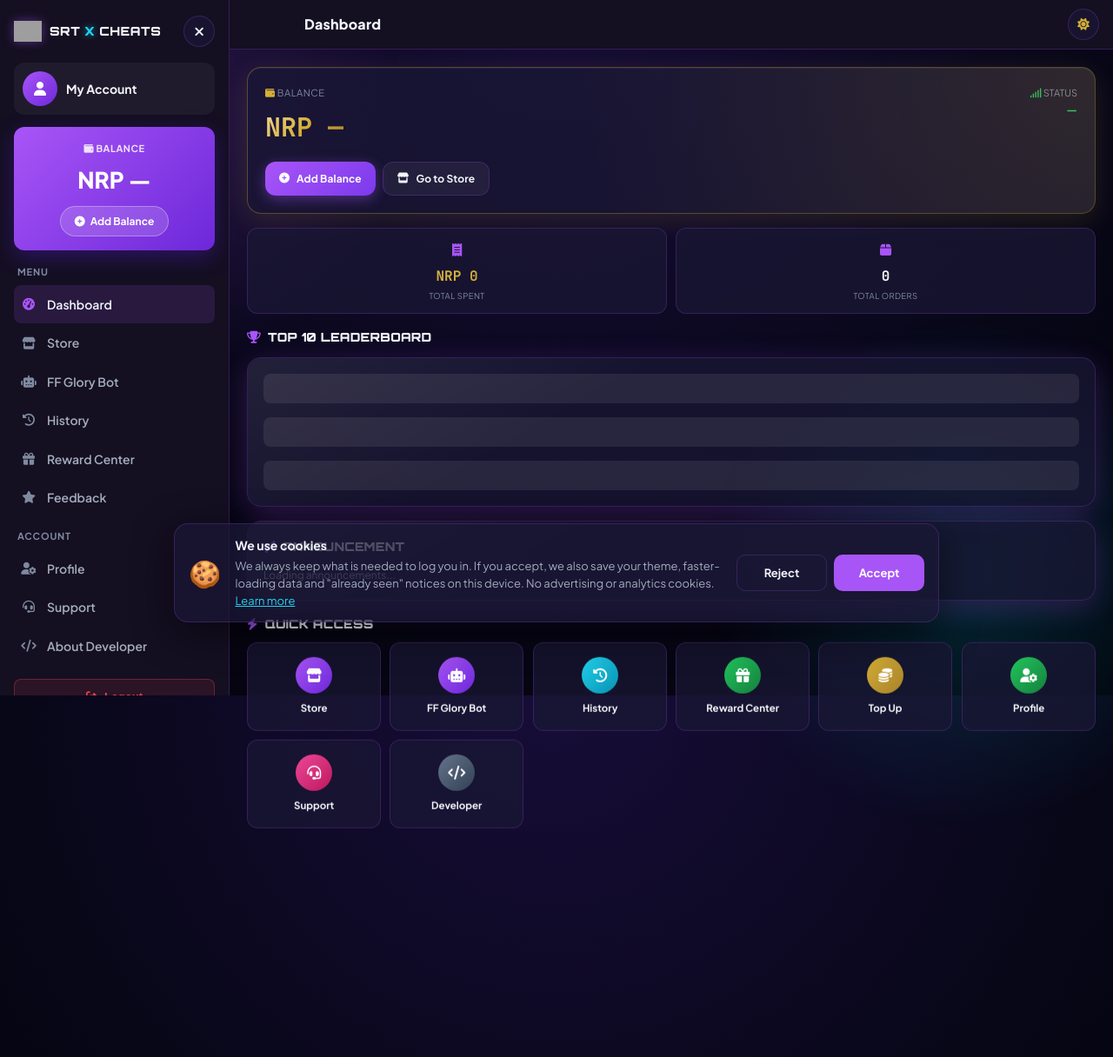
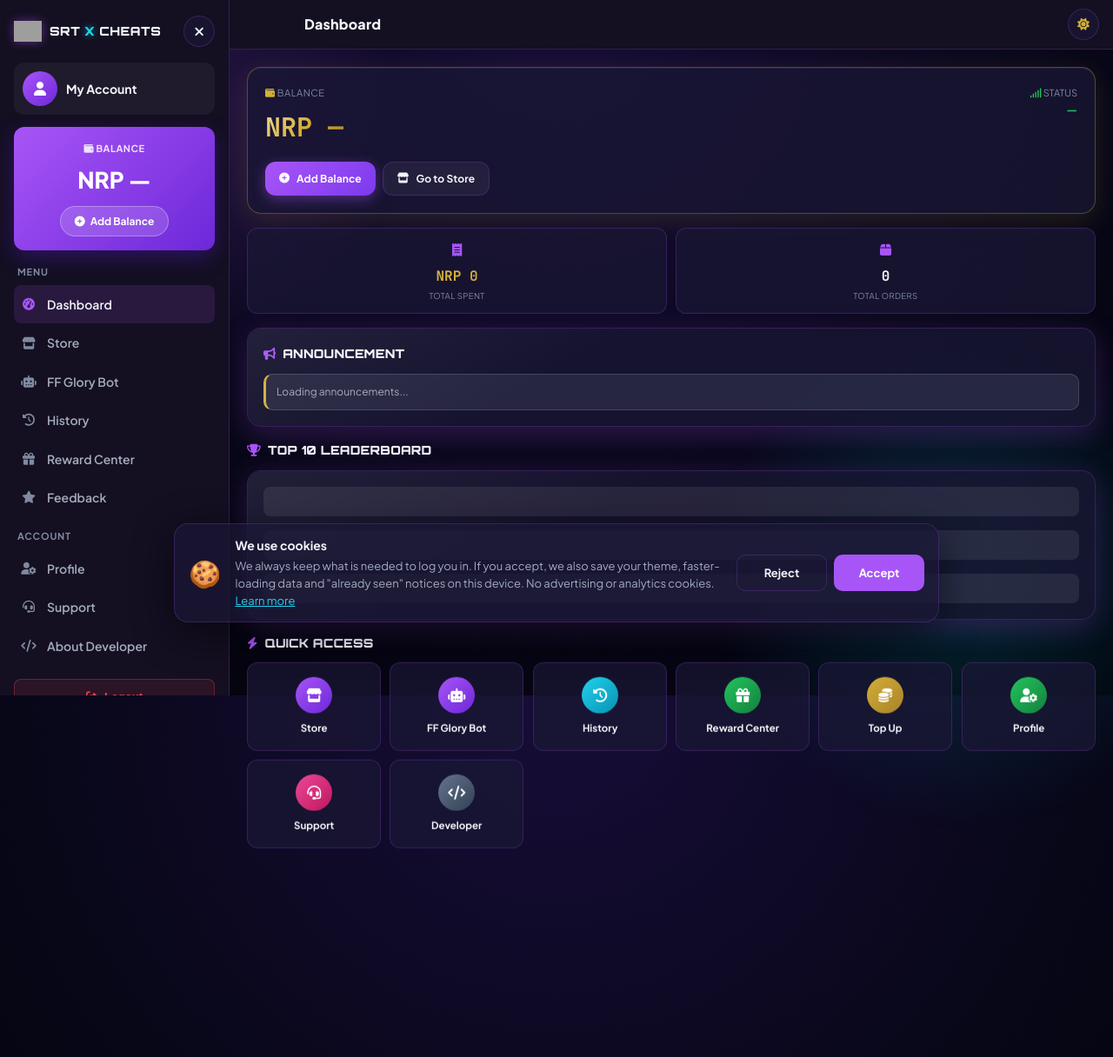
Before and after one commit to srtxcheatr/storesrt, a PHP site: page /dashboard.php in a window 1280 px wide. Shown: the top 1216 px of the page at 87% size. Run offline with PHP 8.4, Linux system fonts and the light colour scheme; some libraries are stand-ins or nearby versions; grey boxes are pictures that could not be loaded.

Commit message:
Add files via upload

```diff
--- a/apicontact.php
+++ b/apicontact.php
@@ -259,7 +259,7 @@ require __DIR__ . '/includes/nav.php';
 
 <script type="module">
 // src by SRT X CHEATS. Copy right SRT X CHEATS
-import { requireAuth, backendFetch, toast, fmtDate, esc } from '/assets/js/app.js?v=20261025-1';
+import { requireAuth, backendFetch, toast, fmtDate, esc } from '/assets/js/app.js?v=20261018-2';
 
 // src by SRT X CHEATS. Copy right SRT X CHEATS
 const ENDPOINT_PATH = '/api/reseller/v1';
--- a/dashboard.php
+++ b/dashboard.php
@@ -12,9 +12,7 @@ require __DIR__ . '/includes/nav.php';
         <?php require __DIR__ . '/includes/topup-warning.php'; ?>
         <?php $proCard = false; require __DIR__ . '/includes/pro-reseller.php'; ?>
 
-        <div class="dash-grid">
-
-        <div class="dash-hero">
+        <div class="dash-hero tilt">
             <div class="dash-hero-top">
                 <div>
                     <div class="dash-hero-label"><i class="fas fa-wallet" style="color:var(--neon-amber)"></i> BALANCE</div>
@@ -31,7 +29,7 @@ require __DIR__ . '/includes/nav.php';
             </div>
         </div>
 
-        <div class="panel reseller-card hidden dash-wide" id="resellerCard">
+        <div class="panel reseller-card hidden" id="resellerCard">
             <div class="prompt-header"><i class="fas fa-crown" style="color:var(--neon-amber)"></i> RESELLER MODE</div>
             <div class="reseller-progress-row">
                 <div class="reseller-progress-item">
@@ -80,7 +78,11 @@ require __DIR__ . '/includes/nav.php';
             </div>
         </div>
 
-        <div class="dash-main">
+        <div class="panel" id="noticePanel">
+            <div class="prompt-header"><i class="fas fa-bullhorn"></i> ANNOUNCEMENT</div>
+            <div id="noticeText" style="font-size:12px;color:var(--text-secondary)">Loading announcements...</div>
+        </div>
+
         <div class="prompt-header"><i class="fas fa-trophy"></i> TOP 10 LEADERBOARD</div>
         <div class="panel" id="leaderboardPanel">
             <div id="leaderboardList" class="leaderboard-list">
@@ -89,55 +91,70 @@ require __DIR__ . '/includes/nav.php';
                 <div class="skeleton-row"></div>
             </div>
         </div>
-        </div>
-
-        <div class="dash-side">
-        <div class="panel" id="noticePanel">
-            <div class="prompt-header"><i class="fas fa-bullhorn"></i> ANNOUNCEMENT</div>
-            <div id="noticeText" style="font-size:12px;color:var(--text-secondary)">Loading announcements...</div>
-        </div>
 
         <div class="prompt-header"><i class="fas fa-bolt"></i> QUICK ACCESS</div>
         <div class="shortcut-grid">
-            <a href="/store.php" class="shortcut-card">
+            <a href="/store.php" class="shortcut-card tilt">
                 <div class="shortcut-icon"><i class="fas fa-store"></i></div>
                 Store
             </a>
-            <a href="/glorybot.php" class="shortcut-card" data-c="purple">
+            <a href="/glorybot.php" class="shortcut-card tilt" data-c="purple">
                 <div class="shortcut-icon"><i class="fas fa-robot"></i></div>
                 FF Glory Bot
             </a>
-            <a href="/history.php" class="shortcut-card" data-c="blue">
+            <a href="/history.php" class="shortcut-card tilt" data-c="blue">
                 <div class="shortcut-icon"><i class="fas fa-clock-rotate-left"></i></div>
                 History
             </a>
-            <a href="/rewards.php" class="shortcut-card" data-c="green">
+            <a href="/rewards.php" class="shortcut-card tilt" data-c="green">
                 <div class="shortcut-icon"><i class="fas fa-gift"></i></div>
                 Reward Center
             </a>
-            <a href="/admin/owner.php" class="shortcut-card" data-c="amber">
+            <a href="/admin/owner.php" class="shortcut-card tilt" data-c="amber">
                 <div class="shortcut-icon"><i class="fas fa-coins"></i></div>
                 Top Up
             </a>
-            <a href="/profile.php" class="shortcut-card" data-c="green">
+            <a href="/profile.php" class="shortcut-card tilt" data-c="green">
                 <div class="shortcut-icon"><i class="fas fa-user-gear"></i></div>
                 Profile
             </a>
-            <a href="/store.php#support" class="shortcut-card" data-c="pink">
+            <a href="/store.php#support" class="shortcut-card tilt" data-c="pink">
                 <div class="shortcut-icon"><i class="fas fa-headset"></i></div>
                 Support
             </a>
-            <a href="<?= htmlspecialchars(DEVELOPER_URL) ?>" target="_blank" class="shortcut-card" data-c="grey">
+            <a href="<?= htmlspecialchars(DEVELOPER_URL) ?>" target="_blank" class="shortcut-card tilt" data-c="grey">
                 <div class="shortcut-icon"><i class="fas fa-code"></i></div>
                 Developer
             </a>
         </div>
-        </div>
-
-        </div><!-- /dash-grid -->
 
     </div>
 </div>
+
+<style>
+/* src by SRT X CHEATS. Copy right SRT X CHEATS */
+.ann-card { max-width: 460px; width: 100%; text-align: center; position: relative; overflow: hidden; }
+.ann-card::before { content: ""; position: absolute; inset: 0 0 auto 0; height: 3px; background: linear-gradient(90deg, var(--neon-purple, #a855f7), var(--neon-blue, #22d3ee), var(--neon-amber, #d4af37)); }
+.ann-badge { width: 54px; height: 54px; margin: 6px auto 10px; border-radius: 50%; display: flex; align-items: center; justify-content: center; font-size: 22px;
+    color: var(--neon-amber, #d4af37); background: rgba(212, 175, 55, .12); border: 1px solid rgba(212, 175, 55, .45); animation: annPulse 2.4s ease-in-out infinite; }
+@keyframes annPulse { 0%, 100% { box-shadow: 0 0 0 0 rgba(212, 175, 55, .35); } 50% { box-shadow: 0 0 0 10px rgba(212, 175, 55, 0); } }
+.ann-title { font-family: var(--font-heading, 'Orbitron', sans-serif); font-size: 15px; font-weight: 800; letter-spacing: .12em; }
+.ann-sub { display: inline-block; margin-top: 6px; font-size: 10.5px; font-weight: 800; letter-spacing: .1em; color: var(--neon-blue, #22d3ee);
+    border: 1px solid currentColor; border-radius: 999px; padding: 2px 10px; opacity: .9; }
+/* the message itself: readable text on a soft gray card */
+.ann-msg { margin: 16px 0; padding: 14px 16px; text-align: left; max-height: 46vh; overflow-y: auto;
+    font: 500 14px/1.7 'Plus Jakarta Sans', system-ui, sans-serif; letter-spacing: normal; word-spacing: normal;
+    white-space: pre-line; overflow-wrap: anywhere; color: #e5e7eb;
+    background: rgba(148, 163, 184, .16); border: 1px solid rgba(148, 163, 184, .30); border-left: 4px solid var(--neon-amber, #d4af37); border-radius: 12px; }
+[data-theme="light"] .ann-msg { color: #1f2937; background: #eceef2; border-color: #d3d7df; border-left-color: var(--neon-amber, #a8791f); }
+.ann-msg::-webkit-scrollbar { width: 5px; } .ann-msg::-webkit-scrollbar-thumb { background: rgba(148, 163, 184, .5); border-radius: 999px; }
+.ann-gift { display: none; margin: 0 0 14px; padding: 12px; border-radius: 12px; border: 1px dashed rgba(212, 175, 55, .6); background: rgba(212, 175, 55, .08); }
+.ann-card .btn { width: 100%; }
+#noticeText { white-space: pre-line; overflow-wrap: anywhere; line-height: 1.65; padding: 10px 12px; border-radius: 10px; margin-top: 6px;
+    background: rgba(148, 163, 184, .14); border: 1px solid rgba(148, 163, 184, .26); border-left: 3px solid var(--neon-amber, #d4af37); }
+[data-theme="light"] #noticeText { background: #eceef2; border-color: #d3d7df; }
+@media (prefers-reduced-motion: reduce) { .ann-badge { animation: none; } }
+</style>
 
 <div id="announceModal" class="modal-overlay hidden" role="dialog" aria-modal="true" aria-labelledby="annTitle">
     <div class="panel ann-card">
@@ -172,7 +189,7 @@ import {
     requireAuth, backendFetch, toast, enableTilt, esc,
     // src by SRT X CHEATS. Copy right SRT X CHEATS
     getData, cachePeek, cachePatch, cacheInvalidate, applyBalanceChange, statsFromHistory,
-} from '/assets/js/app.js?v=20261025-1';
+} from '/assets/js/app.js?v=20261018-2';
 import { avBadgeHtml, bannerClass, bannerInner, CROWNS } from '/assets/js/rewards-ui.js?v=20261026-1';
 
 const MEDALS = [
--- a/feedback.php
+++ b/feedback.php
@@ -76,7 +76,7 @@ require __DIR__ . '/includes/nav.php';
 
 <script type="module">
 // src by SRT X CHEATS. Copy right SRT X CHEATS
-import { requireAuth, backendFetch, toast, esc, getData, cacheInvalidate } from '/assets/js/app.js?v=20261025-1';
+import { requireAuth, backendFetch, toast, esc, getData, cacheInvalidate } from '/assets/js/app.js?v=20261018-2';
 
 let catalogCache = null;
 // src by SRT X CHEATS. Copy right SRT X CHEATS
@@ -240,7 +240,7 @@ function renderAllFeedback(feedback) {
                 <h3>${esc(row)}</h3>
                 <div class="fb-product-avg">${starsHtml(Math.round(avg))} <span>${avg.toFixed(1)} · ${items.length} review${items.length === 1 ? '' : 's'}</span></div>
             </div>
-            <div class="fb-grid">${items.map(f => `
+            ${items.map(f => `
                 <div class="fb-card">
                     <div class="fb-card-top">
                         <span class="fb-author">${esc(f.authorName || 'Anonymous')}</span>
@@ -249,7 +249,7 @@ function renderAllFeedback(feedback) {
                     ${f.comment ? `<div class="fb-comment">${esc(f.comment)}</div>` : ''}
                     <div class="fb-date"><i class="far fa-clock"></i> ${fmtDate(f.createdAt)}</div>
                 </div>
-            `).join('')}</div>
+            `).join('')}
         </div>`;
     // src by SRT X CHEATS. Copy right SRT X CHEATS
     }).join('');
--- a/glorybot.php
+++ b/glorybot.php
@@ -730,7 +730,7 @@ html { -webkit-text-size-adjust:100%; text-size-adjust:100%; }
 
 <script type="module">
 // src by SRT X CHEATS. Copy right SRT X CHEATS
-import { requireAuth, getAuthToken, toast, esc, fmtDate, getData, cachePeek, applyBalanceChange } from '/assets/js/app.js?v=20261025-1';
+import { requireAuth, getAuthToken, toast, esc, fmtDate, getData, cachePeek, applyBalanceChange } from '/assets/js/app.js?v=20261018-2';
 
 // src by SRT X CHEATS. Copy right SRT X CHEATS
 const $ = (id) => document.getElementById(id);
--- a/history.php
+++ b/history.php
@@ -128,7 +128,7 @@ require __DIR__ . '/includes/nav.php';
 </style>
 
 <script type="module">
-import { requireAuth, backendFetch, toast, fmtDate, esc, getData, cachePeek } from '/assets/js/app.js?v=20261025-1';
+import { requireAuth, backendFetch, toast, fmtDate, esc, getData, cachePeek } from '/assets/js/app.js?v=20261018-2';
 // src by SRT X CHEATS. Copy right SRT X CHEATS
 
 requireAuth(async () => {
--- a/home.php
+++ b/home.php
@@ -81,7 +81,7 @@ require __DIR__ . '/includes/nav.php';
 import {
     optionalAuth, fetchPublicCatalog, toast, esc, enableTilt,
     auth, googleProvider, signInWithPopup, backendFetch,
-} from '/assets/js/app.js?v=20261025-1';
+} from '/assets/js/app.js?v=20261018-2';
 
 // src by SRT X CHEATS. Copy right SRT X CHEATS
 window.openModal = (id) => document.getElementById(id)?.classList.remove('hidden');
--- a/othersprofile.php
+++ b/othersprofile.php
@@ -64,7 +64,7 @@ require __DIR__ . '/includes/nav.php';
 
 <script type="module">
 // src by SRT X CHEATS. Copy right SRT X CHEATS
-import { requireAuth, backendFetch, esc, renderAvatar } from '/assets/js/app.js?v=20261025-1';
+import { requireAuth, backendFetch, esc, renderAvatar } from '/assets/js/app.js?v=20261018-2';
 // src by SRT X CHEATS. Copy right SRT X CHEATS
 import { setAvatarBadge, applyProfileEffect, applyPageEffect } from '/assets/js/rewards-ui.js?v=20261026-1';
 
--- a/registershopproject.php
+++ b/registershopproject.php
@@ -114,7 +114,7 @@ require __DIR__ . '/includes/nav.php';
 
 <script type="module">
 // src by SRT X CHEATS. Copy right SRT X CHEATS
-import { requireAuth, backendFetch, toast, esc } from '/assets/js/app.js?v=20261025-1';
+import { requireAuth, backendFetch, toast, esc } from '/assets/js/app.js?v=20261018-2';
 
 const $ = (id) => document.getElementById(id);
 const orderId = new URLSearchParams(location.search).get('order') || '';
--- a/rewards.php
+++ b/rewards.php
@@ -65,7 +65,7 @@ require __DIR__ . '/includes/nav.php';
 
 <script type="module">
 // src by SRT X CHEATS. Copy right SRT X CHEATS
-import { requireAuth, backendFetch, toast, esc, cachePeek, cacheInvalidate, applyBalanceChange, renderAvatar } from '/assets/js/app.js?v=20261025-1';
+import { requireAuth, backendFetch, toast, esc, cachePeek, cacheInvalidate, applyBalanceChange, renderAvatar } from '/assets/js/app.js?v=20261018-2';
 // src by SRT X CHEATS. Copy right SRT X CHEATS
 import { BADGES, BANNERS, PROFILES, badgeHtml, avBadgeHtml, bannerClass, bannerInner, setAvatarBadge, applyProfileEffect, applyPageEffect } from '/assets/js/rewards-ui.js?v=20261026-1';
 
--- a/support.php
+++ b/support.php
@@ -124,7 +124,7 @@ require __DIR__ . '/includes/nav.php';
 
 <script type="module">
 // src by SRT X CHEATS. Copy right SRT X CHEATS
-import { requireAuth, backendFetch, toast, esc } from '/assets/js/app.js?v=20261025-1';
+import { requireAuth, backendFetch, toast, esc } from '/assets/js/app.js?v=20261018-2';
 
 const $ = (id) => document.getElementById(id);
 const MIN = 10, MAX = 50;
```
Also changed, not shown: login.php (+11 -28 lines), profile.php (+5 -9 lines), store.php (+7 -7 lines).
